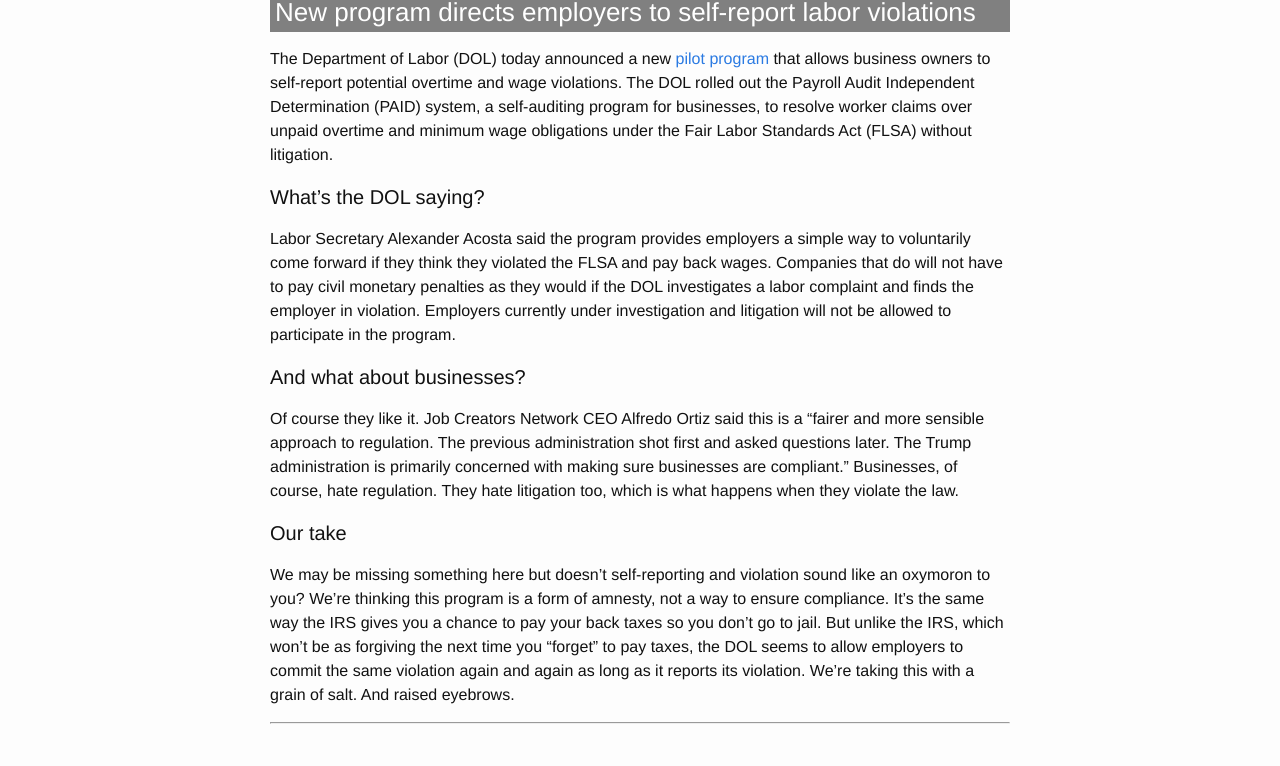
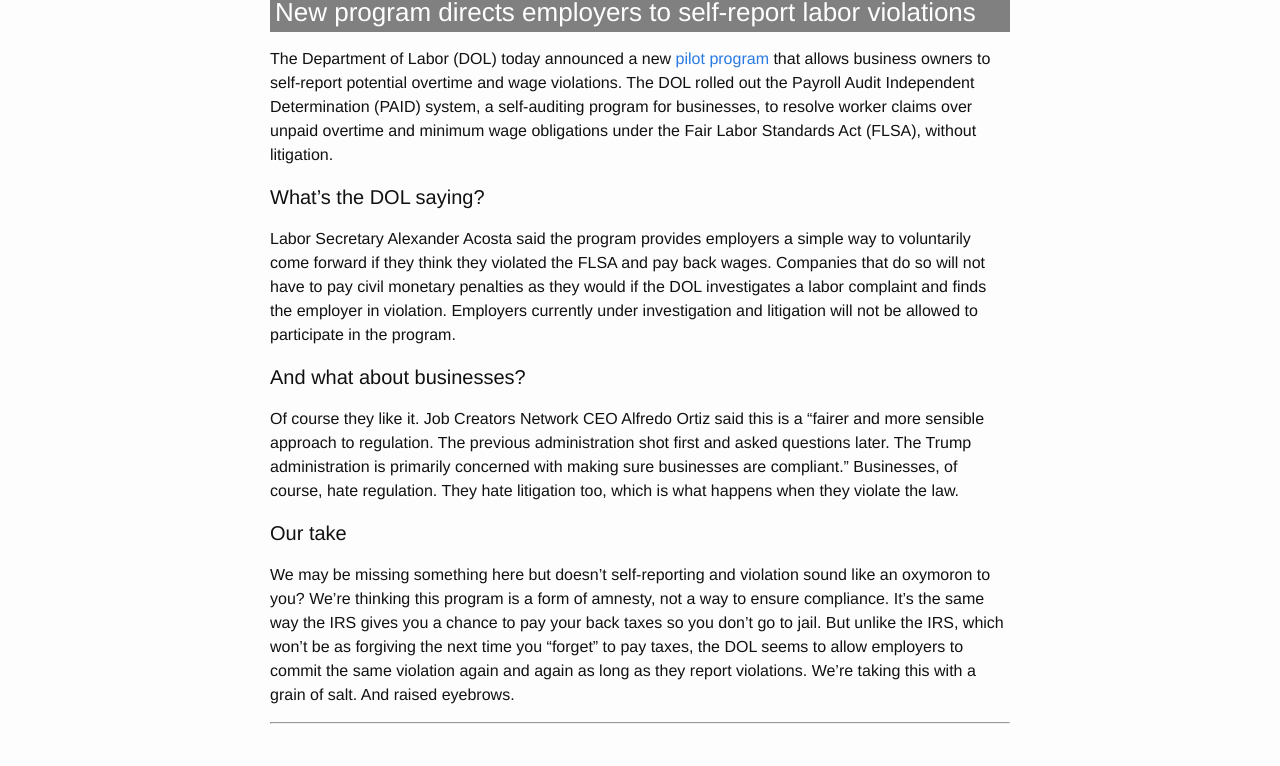
Before and after one commit to Sparkleleuk/Sustainability_Matters, a Jekyll site: the page built from _posts/2018-03-06-wage-violations.markdown, in a window 1280 px wide. Shown: the part 293-1059 px from the top of the page. Built offline with Jekyll 4.4.1, drawn with Linux system fonts in a browser that asks for light colours.

Commit message:
new post

```diff
--- a/_posts/2018-03-02-BigEar.markdown
+++ b/_posts/2018-03-02-BigEar.markdown
@@ -6,7 +6,7 @@ date:   2018-03-02 20:00:00 -0500
 categories: [Environment]
 ---
 
-### Trump shrinks national monument for oil
+### Trump shrunk Big Ears for oil
 
 Internal documents <a href="https://www.documentcloud.org/documents/4391967-National-Monuments-a-Look-at-the-Debate-From.html#document/" target="_blank">published by the New York Times</a> show that oil drilling was the central reason for the Trump administration's decision to reduce Big Ears National Monument in southern Utah. An aide to Republican Senator Orrin Hatch of Utah requested in March 2017 that the Department of Interior, which manages national parks and monuments, consider shrinking Big Ears to "resolve all known mineral conflicts".
 
--- a/_posts/2018-03-05-china-coal.markdown
+++ b/_posts/2018-03-05-china-coal.markdown
@@ -7,7 +7,7 @@ categories: [Environment]
 
 ### China wants to beat smog by cutting coal and steel production
 
-China's state planning body today said it will <a href="https://www.reuters.com/article/us-china-parliament-steel-coal/china-to-cut-more-coal-steel-output-to-defend-blue-skies-idUSKBN1GH034" target="_blank">reduce coal output and steep production in 2018</a> to reduce pollution. The National Development and Reform Commission (NDRC) stated in a report that it will reduce coal output by approximately 150 million tons (or 3.47% of 2017 output of 3.45 billion tons) and steel by 30 million tons (or 3.8% of 2017 output of 832 million tons).
+China's state planning body today said it will <a href="https://www.reuters.com/article/us-china-parliament-steel-coal/china-to-cut-more-coal-steel-output-to-defend-blue-skies-idUSKBN1GH034" target="_blank">reduce coal output and steel production in 2018</a> to reduce pollution. The National Development and Reform Commission (NDRC) stated in a report that it will reduce coal output by approximately 150 million tons (or 3.47% of 2017 output of 3.45 billion tons) and steel by 30 million tons (or 3.8% of 2017 output of 832 million tons).
 
 #### Give me the context
 
--- a/_posts/2018-03-06-wage-violations.markdown
+++ b/_posts/2018-03-06-wage-violations.markdown
@@ -7,11 +7,11 @@ categories: [Labor]
 
 ### New program directs employers to self-report labor violations
 
-The Department of Labor (DOL) today announced a new <a href="http://thehill.com/regulation/labor/377032-labor-department-launches-pilot-program-to-allow-businesses-to-self-report" target="_blank">pilot program</a> that allows business owners to self-report potential overtime and wage violations. The DOL rolled out the Payroll Audit Independent Determination (PAID) system, a self-auditing program for businesses, to resolve worker claims over unpaid overtime and minimum wage obligations under the Fair Labor Standards Act (FLSA) without litigation.
+The Department of Labor (DOL) today announced a new <a href="http://thehill.com/regulation/labor/377032-labor-department-launches-pilot-program-to-allow-businesses-to-self-report" target="_blank">pilot program</a> that allows business owners to self-report potential overtime and wage violations. The DOL rolled out the Payroll Audit Independent Determination (PAID) system, a self-auditing program for businesses, to resolve worker claims over unpaid overtime and minimum wage obligations under the Fair Labor Standards Act (FLSA), without litigation.
 
 #### What’s the DOL saying?
 
-Labor Secretary Alexander Acosta said the program provides employers a simple way to voluntarily come forward if they think they violated the FLSA and pay back wages. Companies that do will not have to pay civil monetary penalties as they would if the DOL investigates a labor complaint and finds the employer in violation. Employers currently under investigation and litigation will not be allowed to participate in the program.
+Labor Secretary Alexander Acosta said the program provides employers a simple way to voluntarily come forward if they think they violated the FLSA and pay back wages. Companies that do so will not have to pay civil monetary penalties as they would if the DOL investigates a labor complaint and finds the employer in violation. Employers currently under investigation and litigation will not be allowed to participate in the program.
 
 #### And what about businesses?
 
@@ -19,7 +19,7 @@ Of course they like it. Job Creators Network CEO Alfredo Ortiz said this is a
 
 #### Our take
 
-We may be missing something here but doesn’t self-reporting and violation sound like an oxymoron to you? We’re thinking this program is a form of amnesty, not a way to ensure compliance. It’s the same way the IRS gives you a chance to pay your back taxes so you don’t go to jail. But unlike the IRS, which won't be as forgiving the next time you "forget" to pay taxes, the DOL seems to allow employers to commit the same violation again and again as long as it reports its violation. We’re taking this with a grain of salt. And raised eyebrows.
+We may be missing something here but doesn’t self-reporting and violation sound like an oxymoron to you? We’re thinking this program is a form of amnesty, not a way to ensure compliance. It’s the same way the IRS gives you a chance to pay your back taxes so you don’t go to jail. But unlike the IRS, which won't be as forgiving the next time you "forget" to pay taxes, the DOL seems to allow employers to commit the same violation again and again as long as they report violations. We’re taking this with a grain of salt. And raised eyebrows.
 
 * * *
 <br />
```
Also changed, not shown: _posts/2018-03-07-board-diversity.markdown (added, +31 -0 lines).
